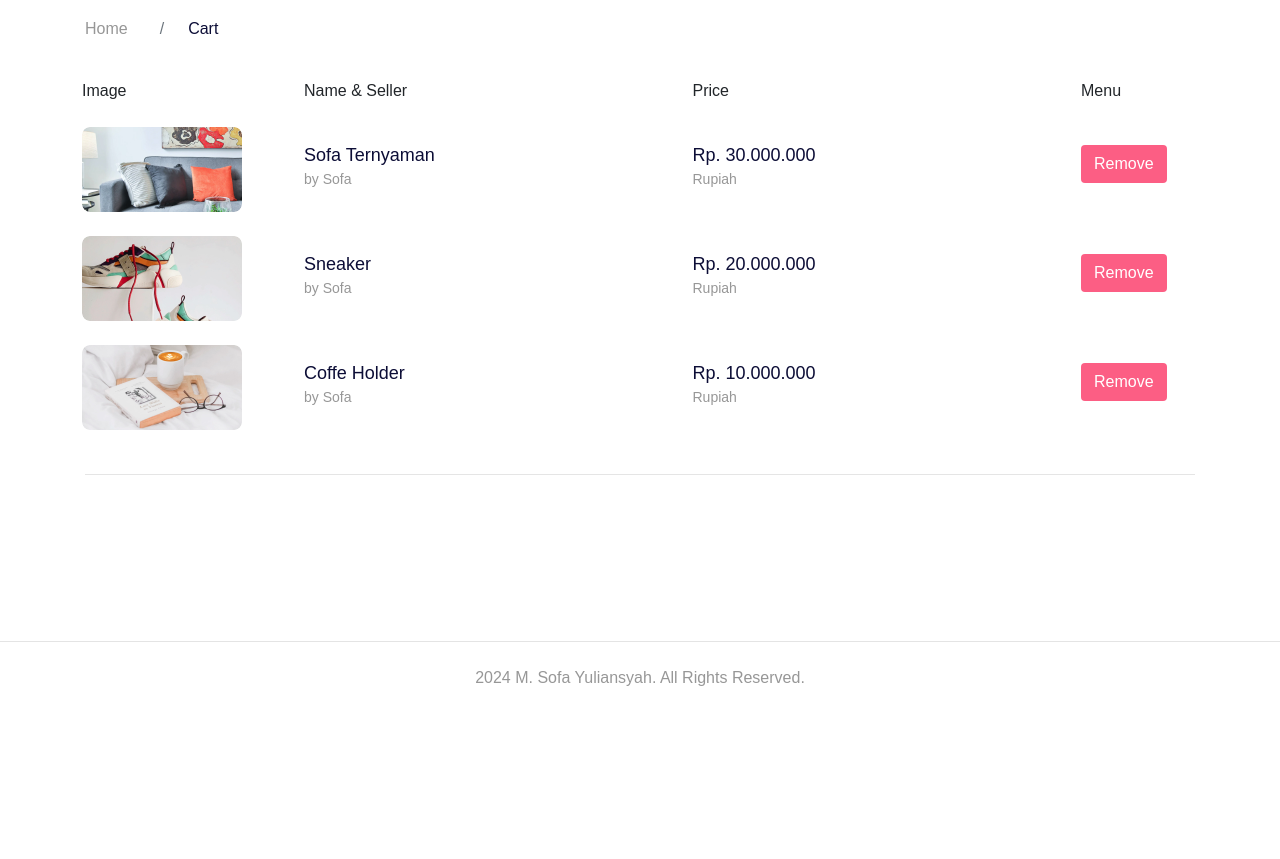
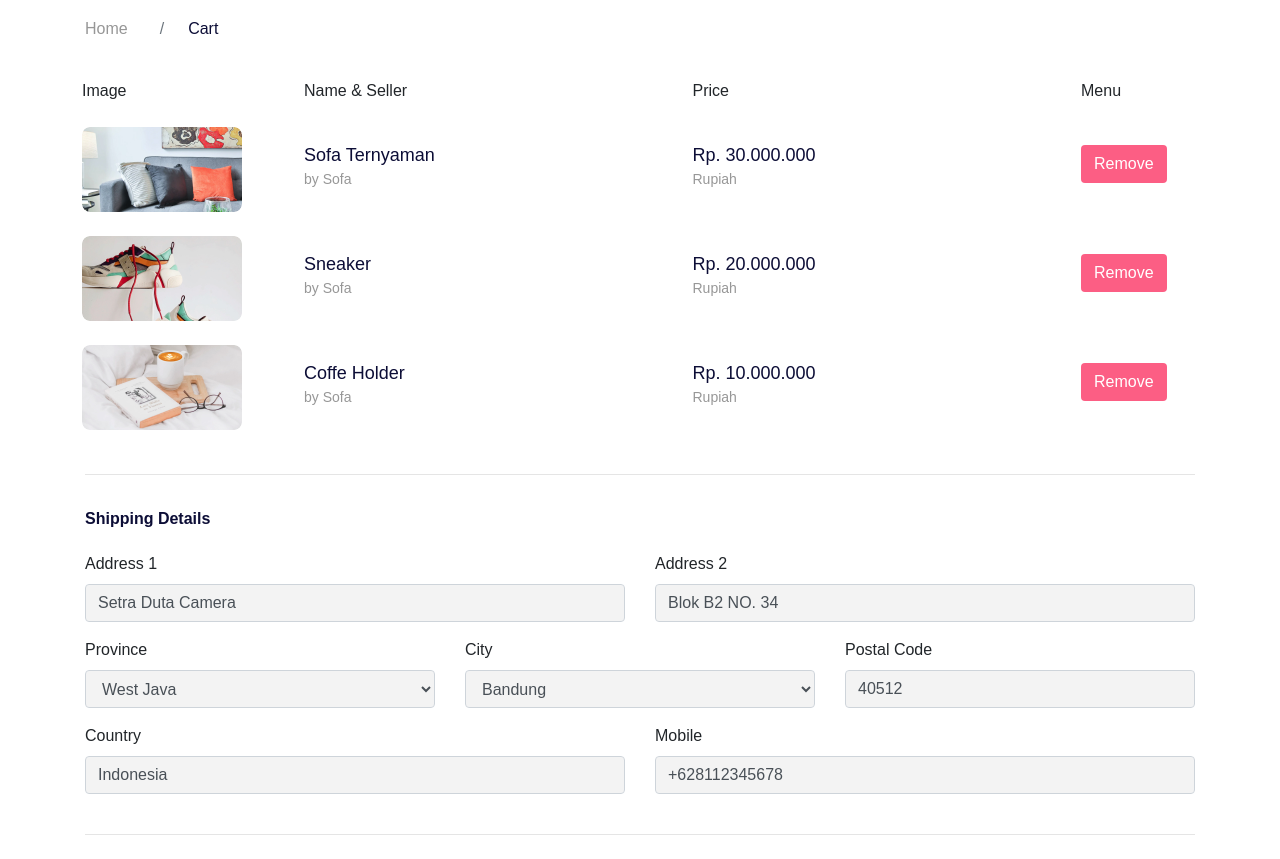
Before and after one commit to Muhammad-sofa/Shopedia-html, a plain HTML site: page cart.html in a window 1280 px wide. Shown: the part 93-952 px from the top of the page. Before the commit the page ends 807 px from the top, so only its background shows below. Drawn offline with nearby package versions, Linux system fonts and the light colour scheme.

Commit message:
Section Shipping Information Markup

```diff
--- a/cart.html
+++ b/cart.html
@@ -172,6 +172,65 @@
           <div class="col-12">
             <hr />
           </div>
+          <div class="col-12">
+            <h2 class="mb-4">Shipping Details</h2>
+          </div>
+        </div>
+        <div class="row mb-2" data-aos="fade-up" data-aos-delay="200">
+          <div class="col-md-6">
+            <div class="form-group">
+              <label for="addressOne">Address 1</label>
+              <input type="text" class="form-control" id="addressOne" name="addressOne" value="Setra Duta Camera">
+            </div>
+          </div>
+          <div class="col-md-6">
+            <div class="form-group">
+              <label for="addressTwo">Address 2</label>
+              <input type="text" class="form-control" id="addressTwo" name="addressTwo" value="Blok B2 NO. 34">
+            </div>
+          </div>
+          <div class="col-md-4">
+            <div class="form-group">
+              <label for="province">Province</label>
+              <select name="province" id="province" class="form-control">
+                <option value="West Java">West Java</option>
+              </select>
+            </div>
+          </div>
+          <div class="col-md-4">
+            <div class="form-group">
+              <label for="city">City</label>
+              <select name="city" id="city" class="form-control">
+                <option value="Bandung">Bandung</option>
+              </select>
+            </div>
+          </div>
+          <div class="col-md-4">
+            <div class="form-group">
+              <label for="postalCode">Postal Code</label>
+              <input type="text" class="form-control" id="postalCode" name="postalCode" value="40512"/>
+            </div>
+          </div>
+          <div class="col-md-6">
+            <div class="form-group">
+              <label for="country">Country</label>
+              <input type="text" class="form-control" id="country" name="country" value="Indonesia">
+            </div>
+          </div>
+          <div class="col-md-6">
+            <div class="form-group">
+              <label for="mobile">Mobile</label>
+              <input type="text" class="form-control" id="mobile" name="mobile" value="+628112345678">
+            </div>
+          </div>
+        </div>
+        <div class="row" data-aos="fade-up" data-aos-delay="150">
+          <div class="col-12">
+            <hr />
+          </div>
+          <div class="col-12">
+            <h2 class="mb-4">Payment Informations</h2>
+          </div>
         </div>
       </div>
     </section>
```
